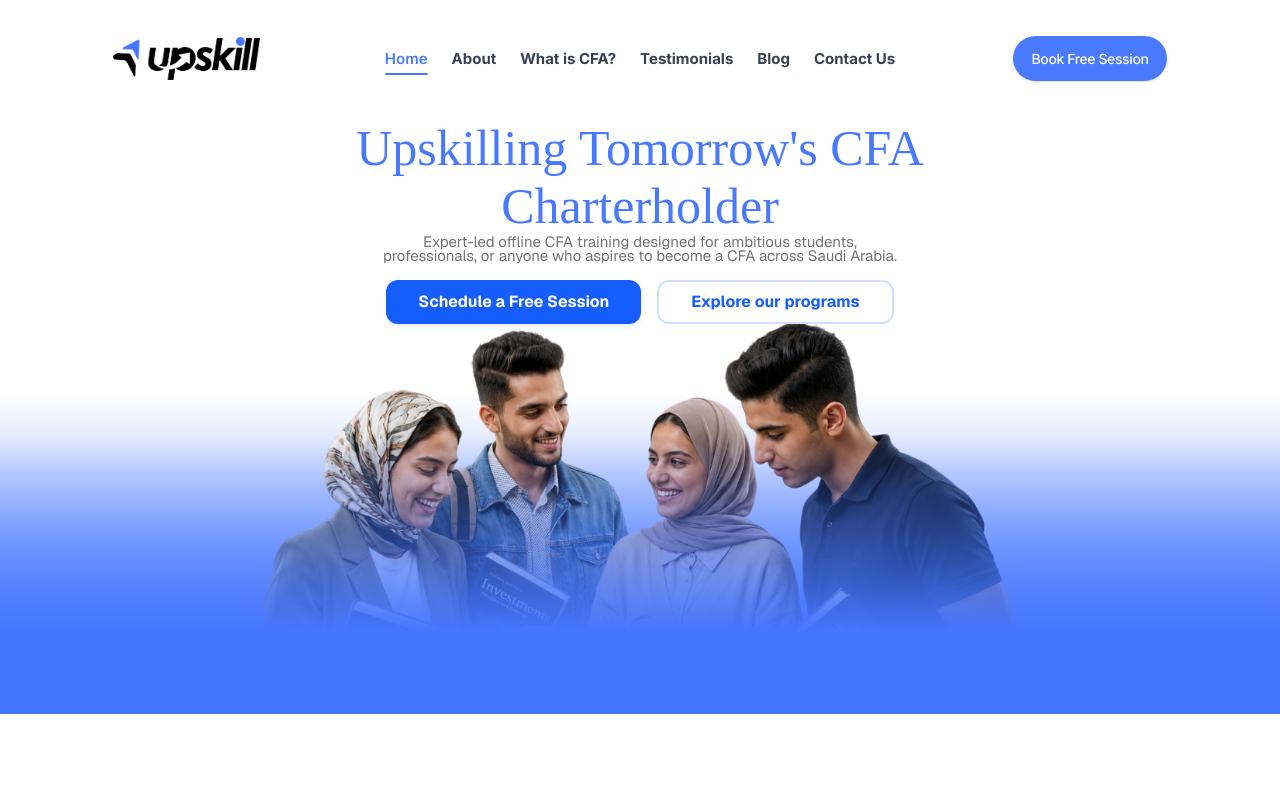
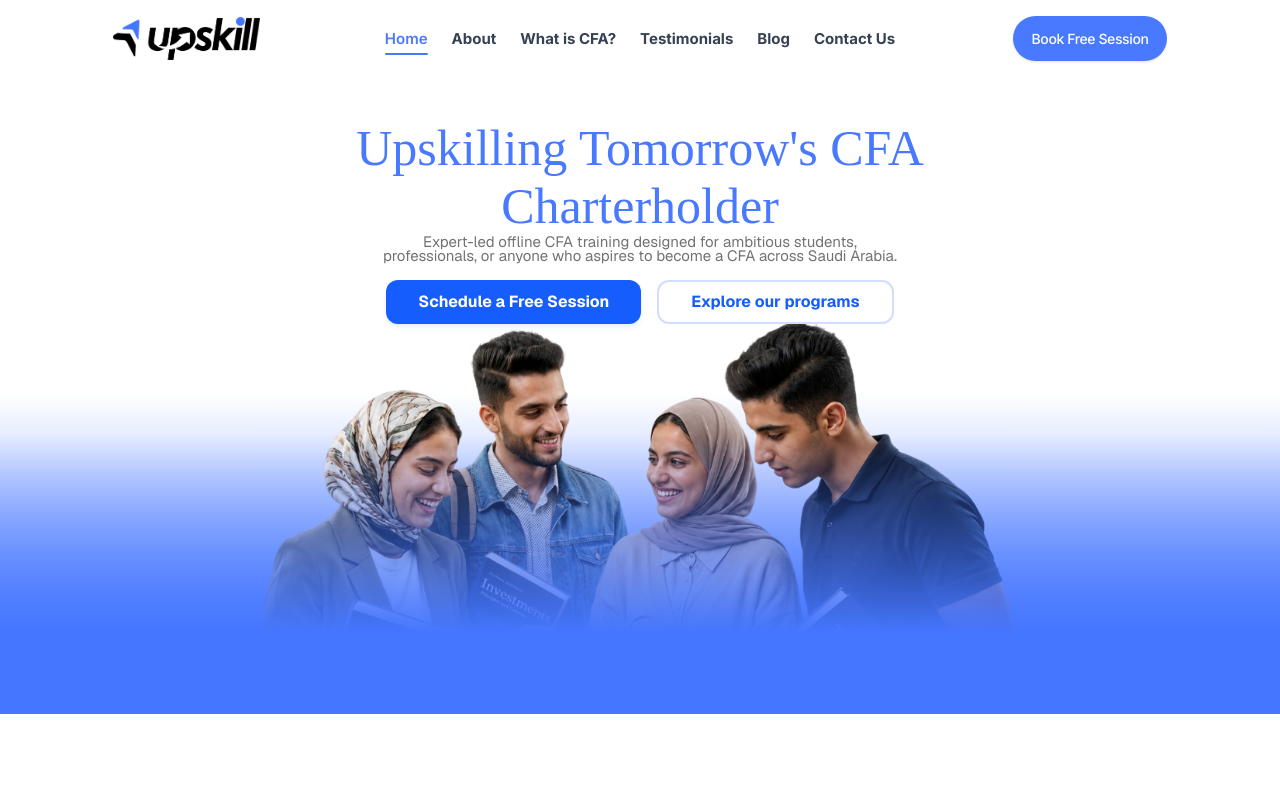
Before and after one commit to mailattfg-ops/upskill, a Next.js app: page / in a window 1280 px wide. Shown: the top 800 px of the page. Built offline with nearby package versions, Linux system fonts and the light colour scheme; no server answers; the database is empty; a web font is replaced by a local one.

Commit message:
navbar padding

```diff
--- a/src/components/Navbar.tsx
+++ b/src/components/Navbar.tsx
@@ -73,7 +73,7 @@ export default function Navbar() {
   return (
     <header className={`fixed top-0 left-0 w-full z-50 transition-all duration-300 ${headerBg}`}>
       {/* Desktop Layout */}
-      <div className="mx-auto w-full max-w-[1728px] px-6 lg:px-12 xl:px-[113px] relative hidden xl:flex items-center justify-center pt-[20px]">
+      <div className="mx-auto w-full max-w-[1728px] px-6 lg:px-12 xl:px-[113px] relative hidden xl:flex items-center justify-center">
 
         <div className="w-full max-w-[1503px] h-[77px] flex items-center justify-between bg-transparent">
 
@@ -105,11 +105,10 @@ export default function Navbar() {
           <div className="w-[160px] flex justify-end shrink-0">
             <button
               onClick={() => window.dispatchEvent(new CustomEvent('open-booking-modal'))}
-              className={`w-[154px] h-[45px] rounded-full flex items-center justify-center transition-all hover:shadow-md z-50 cursor-pointer ${
-                useWhiteTheme
+              className={`w-[154px] h-[45px] rounded-full flex items-center justify-center transition-all hover:shadow-md z-50 cursor-pointer ${useWhiteTheme
                   ? 'bg-white text-brand-blue hover:bg-gray-50'
                   : 'bg-brand-blue text-white hover:bg-blue-700 shadow-sm'
-              }`}
+                }`}
             >
               <span className="text-cta-btn whitespace-nowrap">Book Free Session</span>
             </button>
@@ -119,13 +118,12 @@ export default function Navbar() {
       </div>
 
       {/* Mobile/Tablet Header Bar */}
-      <div className={`xl:hidden w-full px-6 py-4 flex items-center justify-between backdrop-blur-md border-b transition-all duration-300 ${
-        scrolled
+      <div className={`xl:hidden w-full px-6 py-4 flex items-center justify-between backdrop-blur-md border-b transition-all duration-300 ${scrolled
           ? 'bg-white/95 border-gray-200 text-gray-900 shadow-sm'
           : isCfaPage
             ? 'bg-[#4576FF] border-blue-500 text-white'
             : 'bg-transparent border-transparent text-gray-900'
-      }`}>
+        }`}>
         <Link href="/" className="relative w-[110px] h-[36px] block group z-50">
           <Image
             src="/footer_logo.png"
@@ -153,13 +151,12 @@ export default function Navbar() {
 
       {/* Mobile Navigation Panel */}
       {isOpen && (
-        <div className={`xl:hidden border-t px-6 py-4 flex flex-col gap-4 shadow-inner ${
-          scrolled
+        <div className={`xl:hidden border-t px-6 py-4 flex flex-col gap-4 shadow-inner ${scrolled
             ? 'bg-white border-gray-100'
             : isCfaPage
               ? 'bg-[#4576FF] border-blue-500 text-white'
               : 'bg-white border-gray-100'
-        }`}>
+          }`}>
           <Link href="/" onClick={() => setIsOpen(false)} className={mobileLinkClass('/')}>Home</Link>
           <Link href="/#about-company" onClick={() => setIsOpen(false)} className={mobileLinkClass('/#about-company')}>About</Link>
           <Link href="/what-is-cfa" onClick={() => setIsOpen(false)} className={mobileLinkClass('/what-is-cfa')}>What is CFA?</Link>
@@ -169,11 +166,10 @@ export default function Navbar() {
           <Link href="/contact" onClick={() => setIsOpen(false)} className={mobileLinkClass('/contact')}>Contact Us</Link>
           <button
             onClick={() => { setIsOpen(false); window.dispatchEvent(new CustomEvent('open-booking-modal')); }}
-            className={`inline-flex items-center justify-center rounded-full font-bold py-2.5 text-center text-sm shadow-sm mt-2 cursor-pointer ${
-              useWhiteTheme
+            className={`inline-flex items-center justify-center rounded-full font-bold py-2.5 text-center text-sm shadow-sm mt-2 cursor-pointer ${useWhiteTheme
                 ? 'bg-white text-brand-blue hover:bg-gray-50'
                 : 'bg-brand-blue text-white hover:bg-blue-700'
-            }`}
+              }`}
           >
             Book Free Session
           </button>
```
